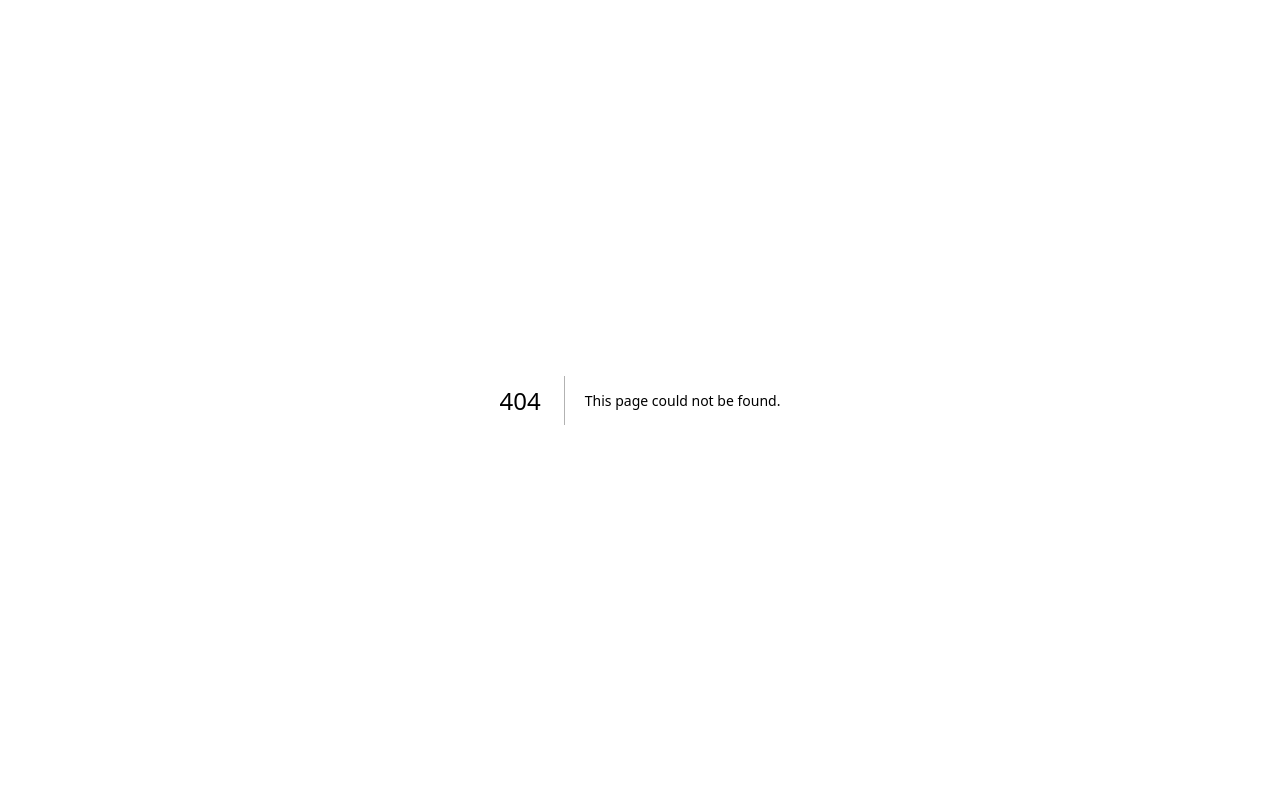
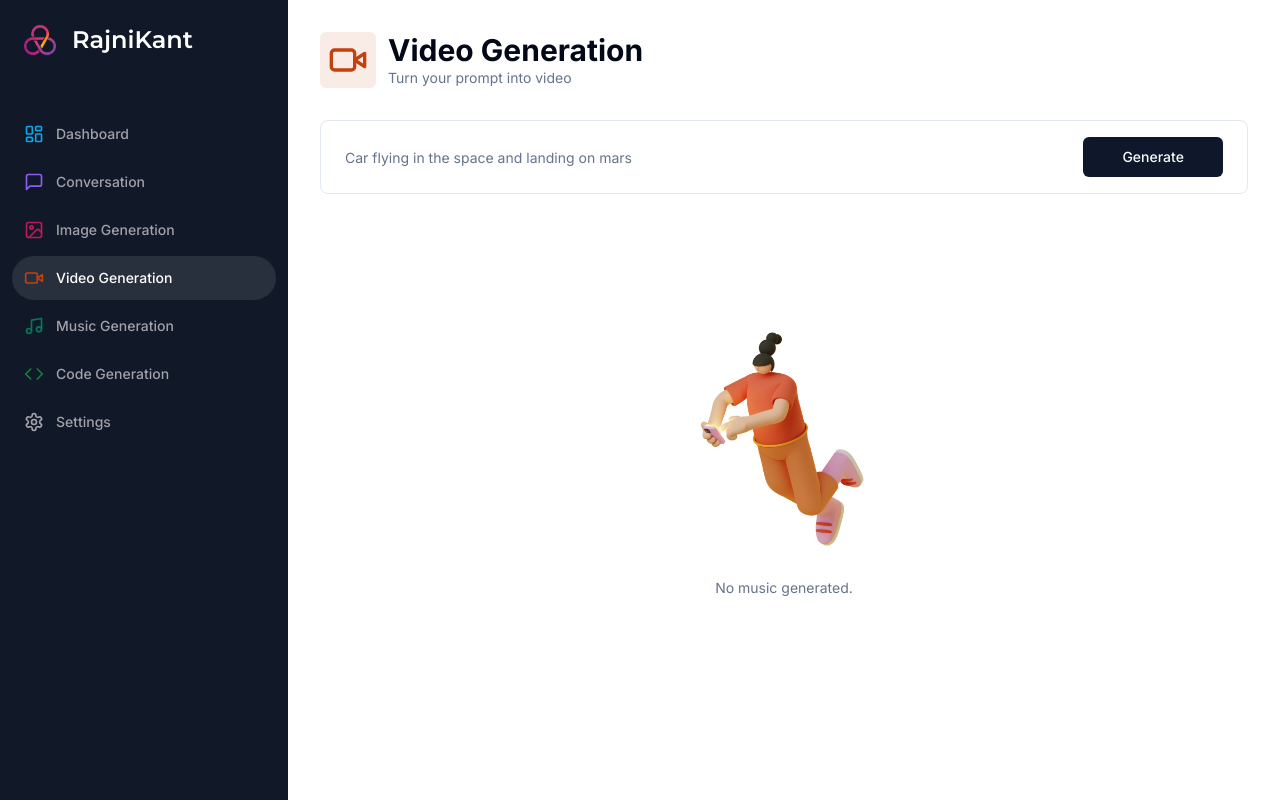
Before and after one commit to deepsolankii/personal-ai, a Next.js app: page /video in a window 1280 px wide. Before the commit this address had no page. Built offline with nearby package versions, Linux system fonts and the light colour scheme.

Commit message:
added Video generation

```diff
--- /dev/null
+++ b/app/(dashboard)/(routes)/video/constants.ts
@@ -0,0 +1,7 @@
+import * as z from "zod";
+
+export const formSchema = z.object({
+  prompt: z.string().min(1, {
+    message: "Please enter required prompt",
+  }),
+});
--- /dev/null
+++ b/app/(dashboard)/(routes)/video/page.tsx
@@ -0,0 +1,106 @@
+"use client";
+import * as z from "zod";
+import { useForm } from "react-hook-form";
+import { VideoIcon } from "lucide-react";
+import { zodResolver } from "@hookform/resolvers/zod";
+import { useRouter } from "next/navigation";
+import { useState } from "react";
+import axios from "axios";
+
+import { formSchema } from "./constants";
+import { Form, FormControl, FormField, FormItem } from "@/components/ui/form";
+import { Input } from "@/components/ui/input";
+import { Button } from "@/components/ui/button";
+import Heading from "@/components/heading";
+import { Empty } from "@/components/empty";
+import { Loader } from "@/components/loader";
+
+const VideoPage = () => {
+  const router = useRouter();
+  const [video, setVideo] = useState<string>();
+
+  const form = useForm<z.infer<typeof formSchema>>({
+    resolver: zodResolver(formSchema),
+    defaultValues: {
+      prompt: "",
+    },
+  });
+  const isLoading = form.formState.isSubmitting;
+  const onSubmit = async (values: z.infer<typeof formSchema>) => {
+    try {
+      setVideo(undefined);
+      const response = await axios.post("/api/video", values);
+      setVideo(response.data[0]);
+      form.reset();
+    } catch (err: any) {
+      console.log(err);
+    } finally {
+      router.refresh();
+    }
+  };
+  return (
+    <div>
+      <Heading
+        title='Video Generation'
+        description='Turn your prompt into video'
+        icon={VideoIcon}
+        iconColor='text-orange-700'
+        bgColor='bg-orange-700/10'
+      />
+      <div className='px-4 lg:px-8'>
+        <div>
+          <Form {...form}>
+            <form
+              onSubmit={form.handleSubmit(onSubmit)}
+              className='rounded-lg border w-full p-4 px-3 md:px-6 focus-within:shadow-sm grid grid-cols-12 gap-2 '
+            >
+              <FormField
+                name='prompt'
+                render={({ field }) => (
+                  <FormItem className='col-span-12 lg:col-span-10'>
+                    <FormControl className='m-0 p-0'>
+                      <Input
+                        className='border-0 outline-none focus-visible:ring-0 focus-visible:ring-transparent'
+                        disabled={isLoading}
+                        placeholder='Car flying in the space and landing on mars'
+                        {...field}
+                      />
+                    </FormControl>
+                  </FormItem>
+                )}
+              />
+              <Button
+                className='col-span-12 lg:col-span-2 w-full'
+                disabled={isLoading}
+              >
+                Generate
+              </Button>
+            </form>
+          </Form>
+        </div>
+        <div className='space-y-4 mt-4'>
+          {isLoading && (
+            <div className='p-8 rounded-lg w-full flex items-center justify-center bg-muted'>
+              <Loader />
+            </div>
+          )}
+          {!video && !isLoading && (
+            <div>
+              <Empty label='No music generated.' />
+            </div>
+          )}
+          {video && (
+            <video
+              controls
+              className='w-full aspect-video mt-8 rounded-lg border bg-black'
+            >
+              <source src={video} />
+            </video>
+          )}
+        </div>
+      </div>
+    </div>
+  );
+};
+
+export default VideoPage;
--- /dev/null
+++ b/app/api/video/route.ts
@@ -0,0 +1,34 @@
+import { auth } from "@clerk/nextjs";
+import { NextResponse } from "next/server";
+import Replicate from "replicate";
+
+const replicate = new Replicate({
+  auth: process.env.REPLICATE_API_TOKEN!,
+});
+
+export async function POST(req: Request) {
+  try {
+    const { userId } = auth();
+    const body = await req.json();
+    const { prompt } = body;
+
+    if (!userId) {
+      return new NextResponse("Unauthorized", { status: 401 });
+    }
+    if (!prompt) {
+      return new NextResponse("Prompt is required", { status: 400 });
+    }
+    const response = await replicate.run(
+      "anotherjesse/zeroscope-v2-xl:9f747673945c62801b13b84701c783929c0ee784e4748ec062204894dda1a351",
+      {
+        input: {
+          prompt: prompt,
+        },
+      }
+    );
+    return NextResponse.json(response);
+  } catch (err) {
+    console.log("Video error", err);
+    return new NextResponse("internal server error", { status: 500 });
+  }
+}
```
